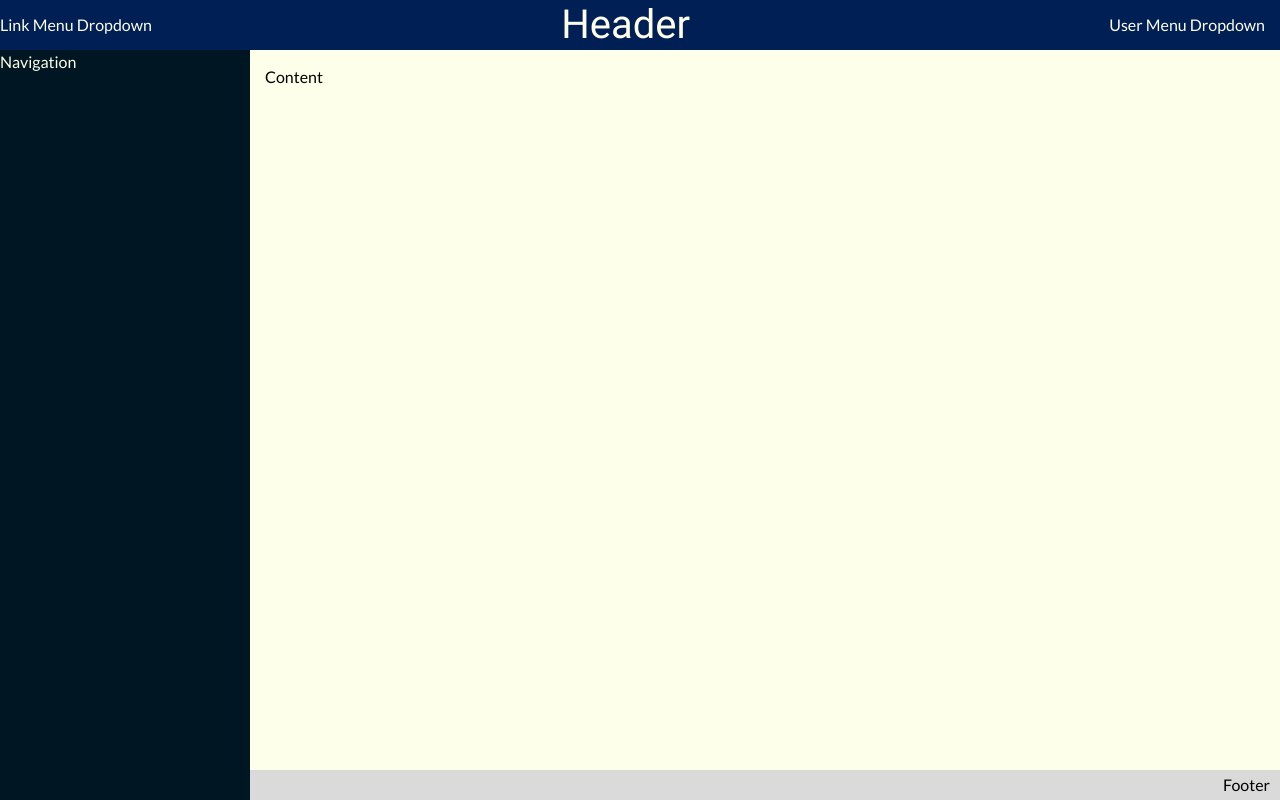
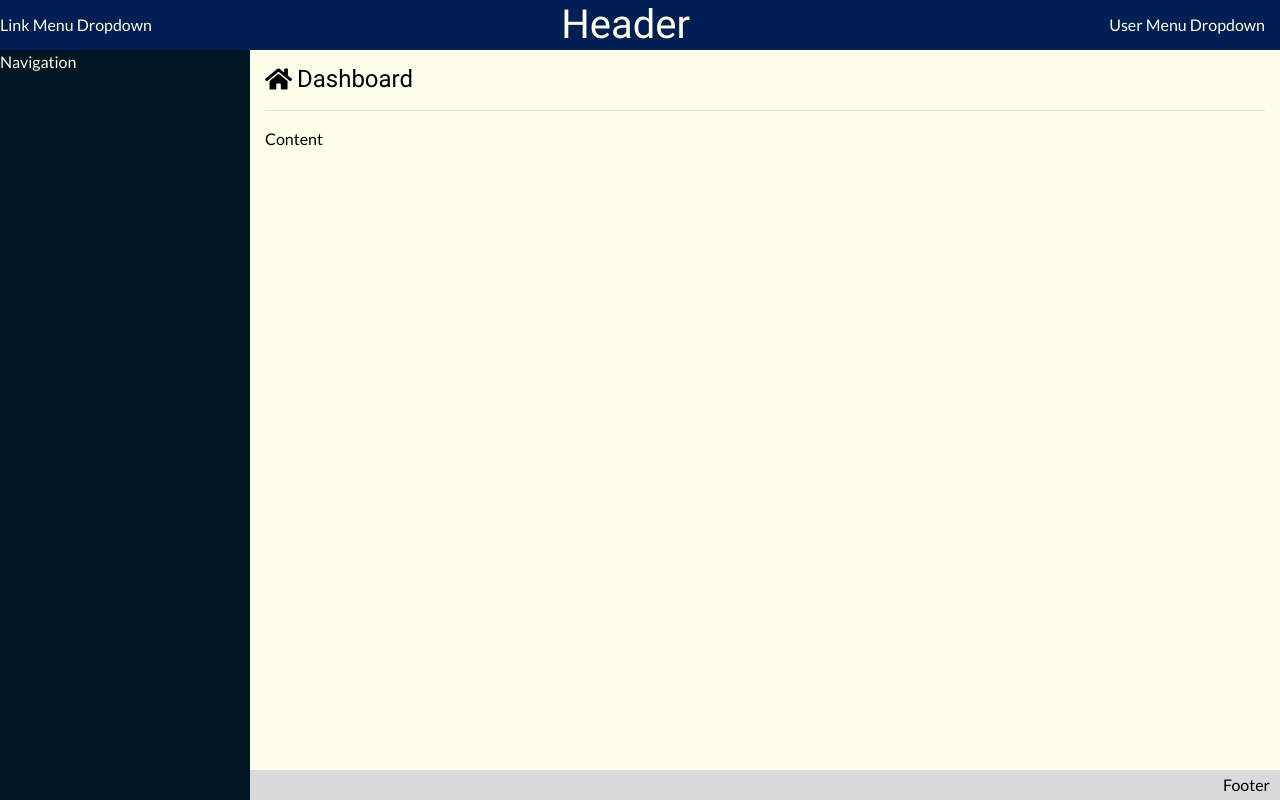
Before and after one commit to eltonmel/frontend, a React (Create React App) app: page / in a window 1280 px wide. Built offline with nearby package versions, Linux system fonts and the light colour scheme.

Commit message:
Page title component implemented

```diff
--- a/src/App.scss
+++ b/src/App.scss
@@ -43,4 +43,9 @@ h4,
 h5,
 h6 {
   font-family: 'Roboto', sans-serif;
+  margin: 0;
 }
+
+i {
+  margin-right: 5px;
+}
--- a/src/Components/Content.jsx
+++ b/src/Components/Content.jsx
@@ -1,5 +1,12 @@
 import React from 'react';
+
+import PageTitle from '@/Components/PageTitle';
 
 import '@/Styles/Content.scss';
 
-export default () => <main className="content">Content</main>;
+export default () => (
+  <main className="content">
+    <PageTitle pageIcon="fa-home" pageTitle="Dashboard" />
+    Content
+  </main>
+);
--- /dev/null
+++ b/src/Components/PageTitle.jsx
@@ -0,0 +1,13 @@
+import React from 'react';
+
+import '@/Styles/PageTitle.scss';
+
+export default (props) => (
+  <div className="page-title">
+    <div className="page-title-content">
+      <i className={`fa ${props.pageIcon}`}></i>
+      <h2>{props.pageTitle}</h2>
+    </div>
+    <hr />
+  </div>
+);
--- a/src/Components/UserMenu.jsx
+++ b/src/Components/UserMenu.jsx
@@ -4,7 +4,9 @@ import '@/Styles/UserMenu.scss';
 
 export default () => {
   const showUserMenu = (event) => {
+    const button = event.target;
     const container = event.target.nextElementSibling;
+    button.classList.toggle('active');
     container.classList.toggle('hidden');
   };
 
--- /dev/null
+++ b/src/Styles/PageTitle.scss
@@ -0,0 +1,11 @@
+.page-title {
+  .page-title-content {
+    display: flex;
+    align-items: center;
+  }
+
+  h2,
+  i {
+    font-size: 1.5rem;
+  }
+}
--- a/src/Styles/UserMenu.scss
+++ b/src/Styles/UserMenu.scss
@@ -16,6 +16,10 @@
     border-radius: 5px;
 
     &:hover {
+      background-color: #012d79;
+    }
+
+    &.active {
       background-color: #012d79;
     }
   }
```
